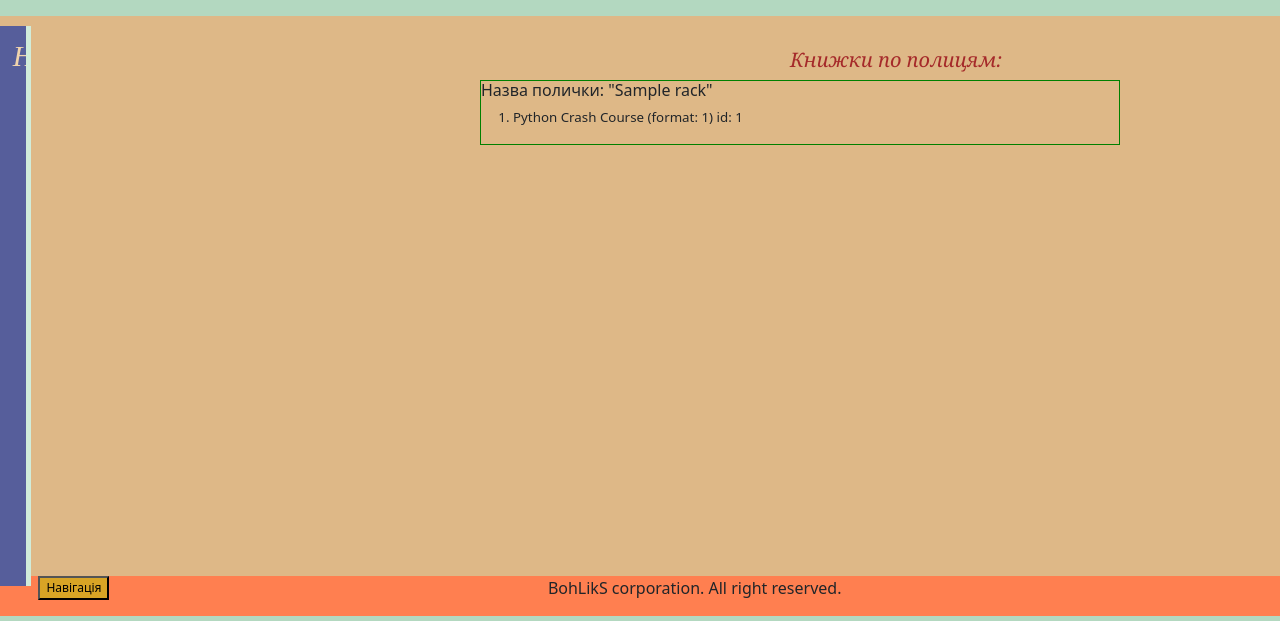
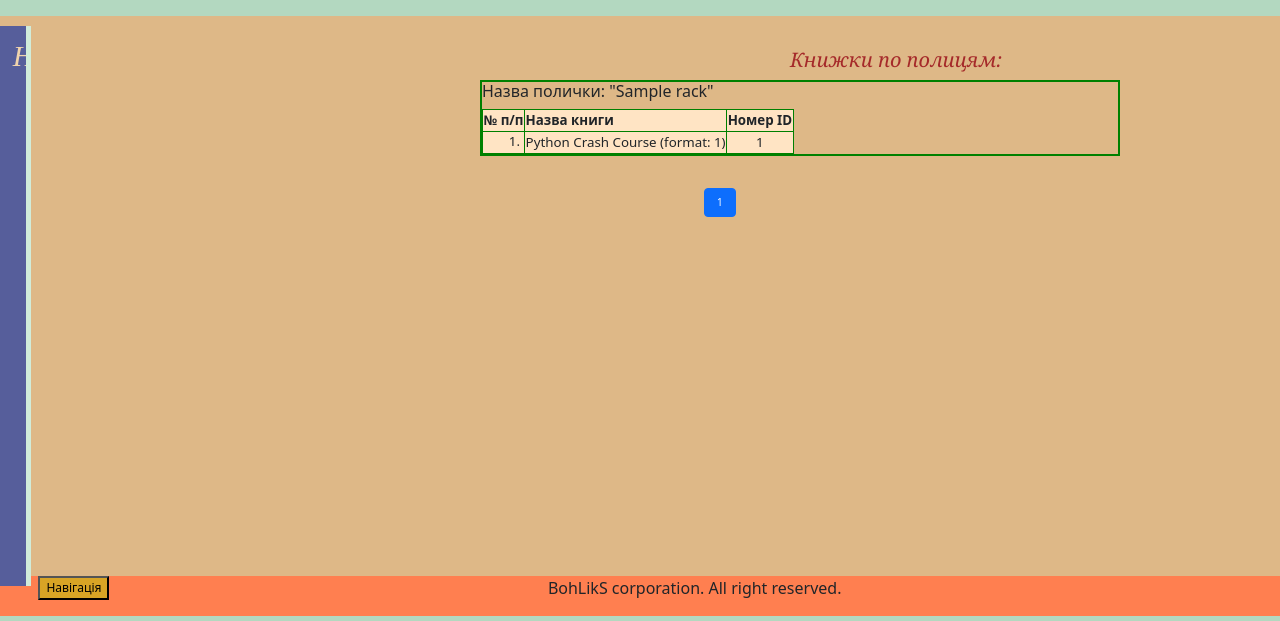
Before and after one commit to yatagan/ILS, a Django app: page /warehouse/list_items/ in a window 1280 px wide. Shown: the part 104-725 px from the top of the page. Run offline with Django 4.2, Linux system fonts and the light colour scheme; a user stored in the database is signed in; data comes from the database, SQL or seed files in the repository; tables that the repository leaves empty hold one stand-in row (values such as "Sample post"); parts of the project's set-up code (start-up, migrations or seed data) failed here and were passed over.

Commit message:
pagination on page of rack (#67)
* pagination on page of rack

* change some pagination and look

* Update models.py

Виправив

* Update models.py

* Update models.py

* Update models.py

* it looks some better

* Update models.py

```diff
--- a/core/static/core/css/core.css
+++ b/core/static/core/css/core.css
@@ -132,7 +132,7 @@ main .warehouse_list_item_02 {
 main .card {
     color: #3f4574;
     background-color: rgb(205, 235, 146);
-    width: 40%;
+    width: 60%;
     margin-left: 10em;
     text-align: left;
     font-family: Cambria, Cochin, Georgia, Times, 'Times New Roman', serif;
@@ -170,6 +170,30 @@ main nav, main .current {
     font-size: x-small;
 }
 
+#table {
+    padding: 2px;
+    width: 70%;
+    height: 3%;
+    margin-left: 8px;
+    margin-bottom: 3px;
+    border: 1px solid black;
+  }
+table {
+  counter-reset: rowNumber;
+}
+
+table tbody tr::before {
+    display: table-cell;
+    counter-increment: rowNumber;
+    content: counter(rowNumber) ".";
+    padding-right: 0.3em;
+    text-align: right;
+}
+
+main #list_order {
+    width: 80%;
+ }
+
 aside {
     float:left;
     background:#565e9b;
--- a/library_reception/models.py
+++ b/library_reception/models.py
@@ -11,7 +11,7 @@ class BookInstanceRent(models.Model):
     member = models.ForeignKey(Member, on_delete=models.CASCADE)
 
     def __str__(self):
-        return f"Книгу '{self.books.get()}' отримав(ла) {self.member.first_name} {self.start_rent_date} числа."
+        return str(self.books.get())
 
     class Meta:
         verbose_name = 'Оренда книги'
@@ -25,7 +25,7 @@ class BookInstanceOrder(models.Model):
     moment_reserve = models.DateTimeField(auto_now=True)
 
     def __str__(self):
-        return self.books
+        return str(self.books.get())
 
     class Meta:
         verbose_name = 'Замовлення книги'
--- a/library_reception/urls.py
+++ b/library_reception/urls.py
@@ -9,4 +9,5 @@ urlpatterns = [
     path('book_order/', views.book_order, name='book_order'),
     path('show_order/', views.show_order, name='show_order'),
     path('rent_book_reserved/', views.rent_book_reserved, name='rent_book_reserved'),
+    path('check_time_order', views.check_time_order, name='check_time_order'),
 ]
--- a/warehouse/templates/warehouse/list_items.html
+++ b/warehouse/templates/warehouse/list_items.html
@@ -1,17 +1,50 @@
 {% extends "core/base.html" %}
 
 {%  block content %}
+
   <div class="warehouse_list_item_01">
     <h5>Книжки по полицям:</h5>
   </div>
-    {% for rack in racks %}
-      <div class="warehouse_list_item_02" style="border: 1px solid green;">
-        <h6>Назва полички: "{{ rack.title }}"</h6>
-        <ol>
-          {% for book in rack.books.all %}
-            <li>{{ book }} id: {{ book.id }}</li>
-          {% endfor %}
-        </ol>
-      </div>
-    {% endfor %}
+
+  <div class="warehouse_list_item_02" style="border: 2px solid green;">
+  {% for rack in page_obj %}
+
+    <h6>Назва полички: "{{ rack.title }}"</h6>
+
+          <table id=#table >
+            <thead>
+              <th>№ п/п</th>
+              <th>Назва книги</th>
+              <th>Номер ID</th>
+            </thead>
+            {% for book in rack.books.all %}
+            <tbody>
+              <tr>
+                <td>{{ book }}</td>
+                <td style="text-align: center;">{{ book.id }}</td>
+              </tr>
+            </tbody>
+            {% endfor %}
+          </table>
+
+  {% endfor %}
+  </div>
+  <div>
+    <nav arial-label="...">
+      <ul class="pagination">
+        {% for page in page_obj.paginator.page_range %}
+          {% if page_obj.number == page %}
+            <li class="page-item active" arial-current="page">
+              <a class="page-link" href="?page={{ page }}">{{ page }}</a>
+            </li>
+          {% elif page > page_obj.number|add:-2 and page < page_obj.number|add:2 %}
+            <li class="page-item">
+              <a class="page-link" href="?page={{ page }}">{{ page }}</a>
+            </li>
+          {% endif %}
+        {% endfor%}
+      </ul>
+    </nav>
+  </div>
+
 {% endblock content %}
--- a/warehouse/views.py
+++ b/warehouse/views.py
@@ -27,10 +27,13 @@ def index(request):
 
 @login_required
 def list_items(request):
+    NUMBER_ITEMS_ON_RACK = 1
     if Librarian.objects.filter(id=request.user.id).exists():
-        racks = Rack.objects.filter(title__isnull=False)
-
-        context ={'racks': racks}
+        page_num = (request.GET.get('page', 1))
+        racks = Rack.objects.filter(title__isnull=False).order_by('pk')
+        paginator = Paginator(racks, NUMBER_ITEMS_ON_RACK)
+        page_obj = paginator.get_page(page_num)
+        context ={'page_obj': page_obj}
         return render(request, 'warehouse/list_items.html', context)
     else:
         return HttpResponse("У Вас не має таких прав", status=401)
```
Also changed, not shown: library_reception/forms.py (+4 -4 lines), library_reception/templates/library_reception/index.html (+15 -8 lines), library_reception/templates/library_reception/show_order.html (+33 -15 lines), library_reception/views.py (+19 -9 lines), warehouse/templates/warehouse/index.html (+13 -3 lines), core/migrations/0012_alter_bookinstance_options.py (added), library_reception/migrations/0013_alter_bookinstanceorder_options_and_more.py (added).
